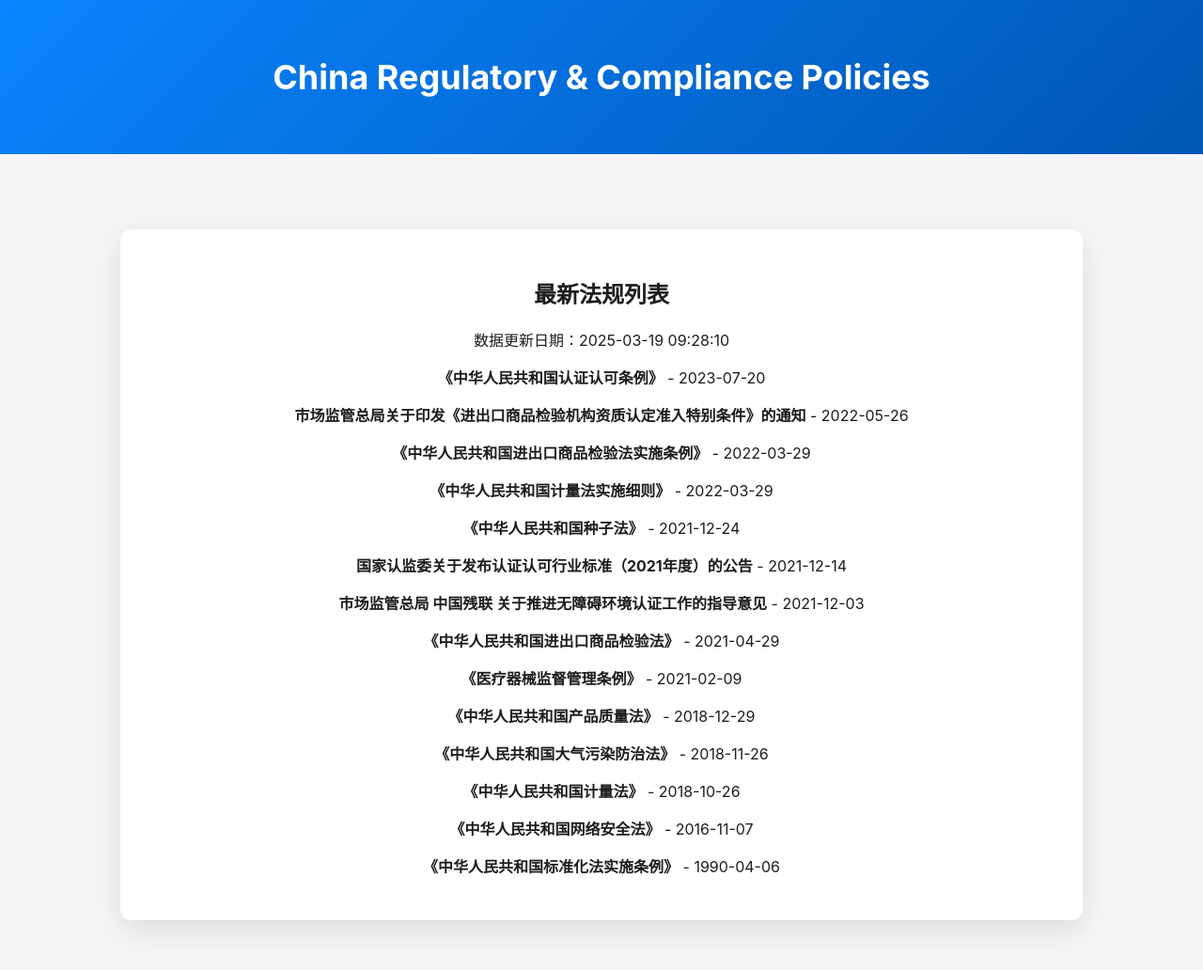
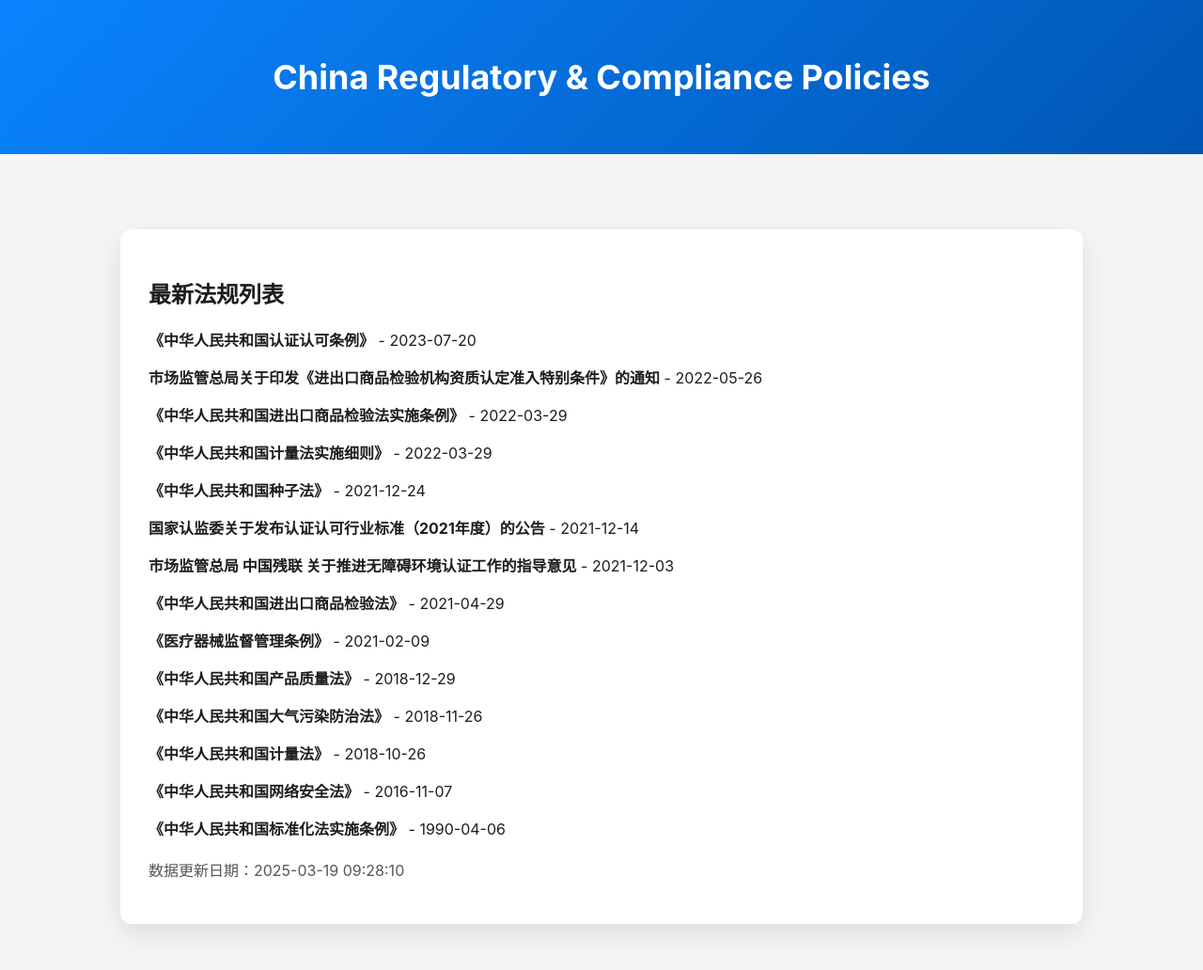
Before and after one commit to platinumolive/china-compliance, a plain HTML site: page laws.html in a window 1280 px wide. Shown: the whole page at 94% size. Drawn offline with Linux system fonts and the light colour scheme.

Commit message:
Update laws.html

```diff
--- a/laws.html
+++ b/laws.html
@@ -11,7 +11,6 @@
             padding: 0;
             background-color: #f5f5f7;
             color: #1d1d1f;
-            text-align: center;
         }
         header {
             background: linear-gradient(135deg, #0a84ff, #0056b3);
@@ -25,6 +24,7 @@
             width: 80%;
             margin: auto;
             padding: 50px 0;
+            text-align: left;
         }
         .section {
             margin: 30px 0;
@@ -38,7 +38,6 @@
             padding: 0;
             font-size: 18px;
             line-height: 2;
-            text-align: left;
         }
         .law-list li a {
             text-decoration: none;
@@ -47,6 +46,12 @@
         }
         .law-list li a:hover {
             color: #005bb5;
+        }
+        .update-info {
+            text-align: left;
+            font-size: 16px;
+            margin-top: 20px;
+            color: #555;
         }
     </style>
     <script>
@@ -83,10 +88,10 @@
     <div class="container">
         <div class="section">
             <h2>最新法规列表</h2>
-            <p id="last-updated">数据更新日期：加载中...</p>
             <div id="laws-container">
                 <p>正在加载法规列表...</p>
             </div>
+            <p id="last-updated" class="update-info">数据更新日期：加载中...</p>
         </div>
     </div>
 </body>
```
